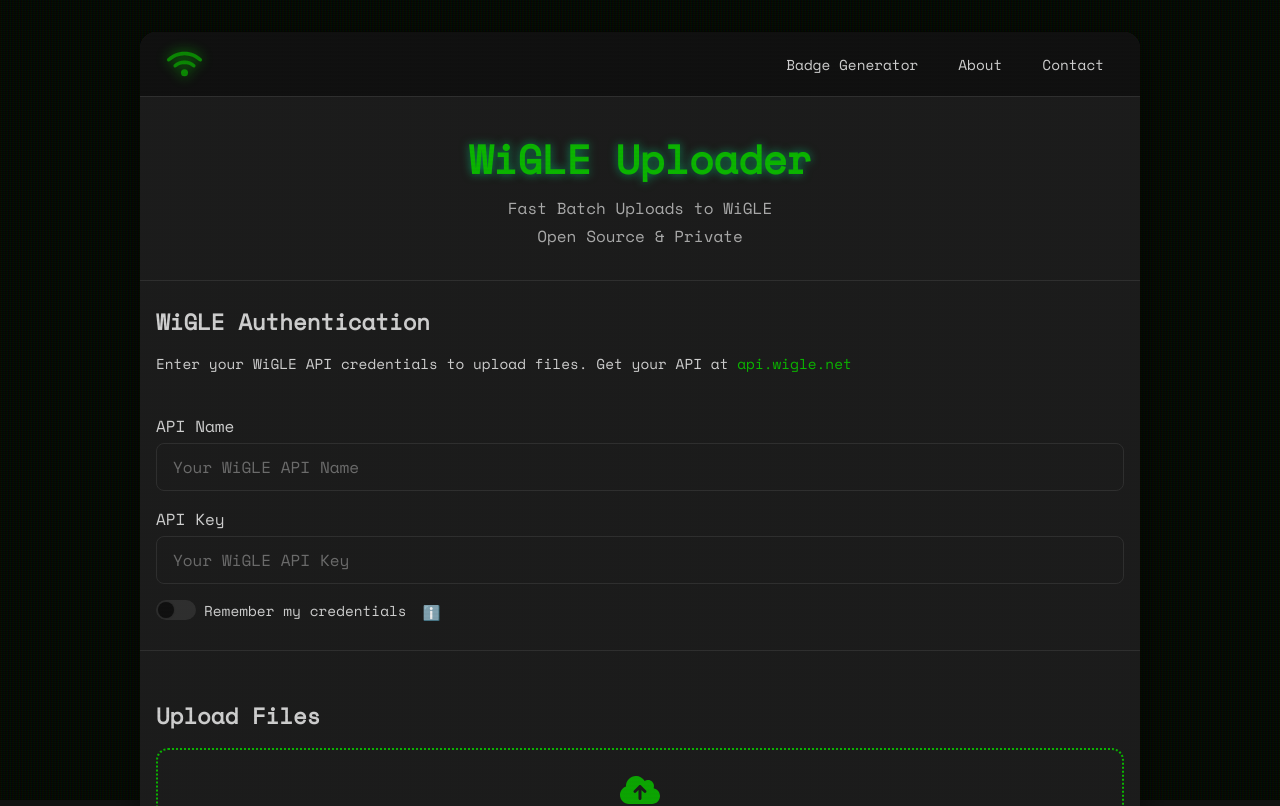
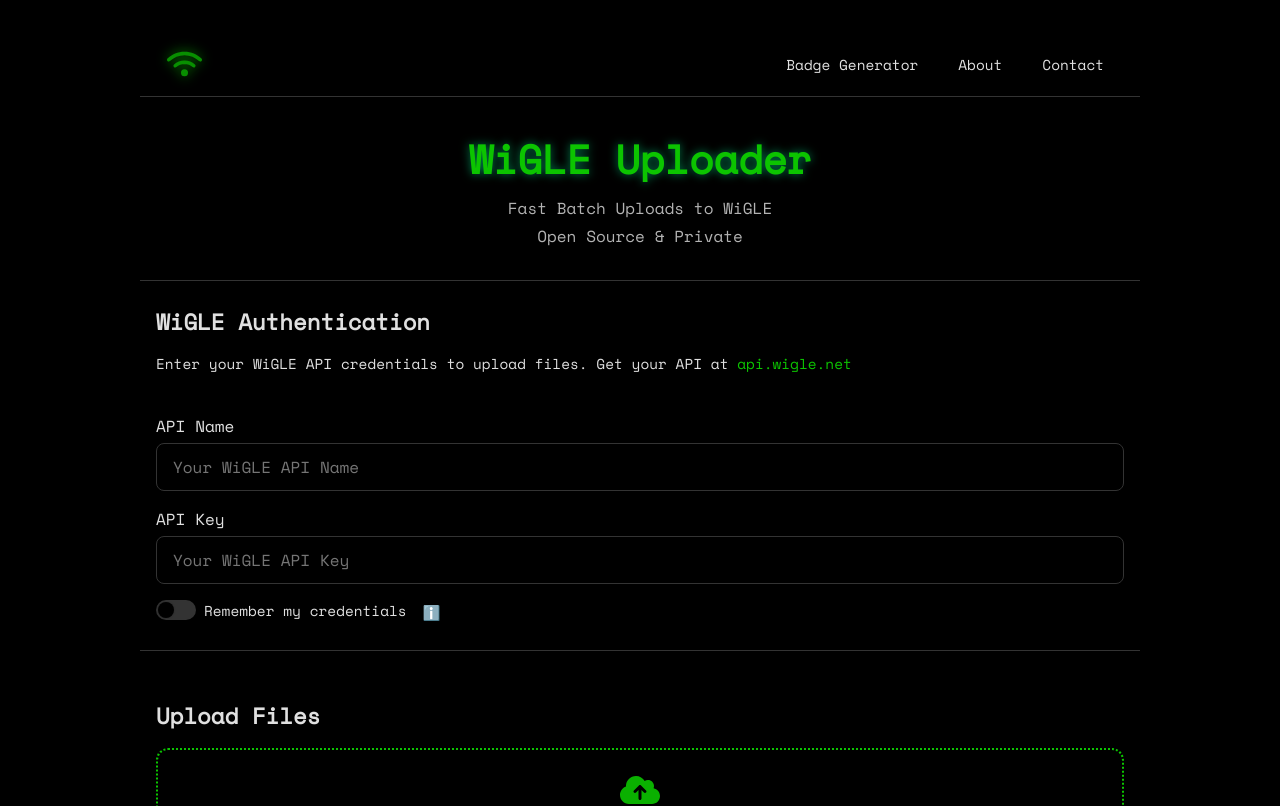
Before and after one commit to forresttindall/WiGLEUploader, a React (Create React App) app: page / in a window 1280 px wide. Shown: the top 806 px of the page. Built offline with nearby package versions, Linux system fonts and the light colour scheme; a web font is replaced by a local one.

Commit message:
ui fixes

```diff
--- a/src/App.css
+++ b/src/App.css
@@ -1,8 +1,8 @@
 @import url('https://fonts.googleapis.com/css2?family=Space+Mono&display=swap');
 
 :root {
-  --bg-color: #121212;
-  --card-bg: #1e1e1e;
+  --bg-color: #000000;
+  --card-bg: #000000;
   --primary-color: #0CC400;
   --secondary-color: #e0e0e0;
   --text-color: #e0e0e0;
@@ -43,19 +43,7 @@
   position: relative;
 }
 
-body:before {
-  content: '';
-  position: fixed;
-  top: 0;
-  left: 0;
-  right: 0;
-  bottom: 0;
-  background: linear-gradient(rgba(0, 0, 0, 0) 50%, rgba(5, 9, 0, 0.6) 50%),
-              linear-gradient(90deg, rgba(22, 0, 0, 0.8), rgba(0, 22, 0, 0.8), rgba(0, 0, 22, 0.8));
-  background-size: 100% 2px, 3px 100%;
-  z-index: -1;
-  pointer-events: none;
-}
+
 
 .App {
   min-height: 100vh;
@@ -71,16 +59,15 @@
 .container {
   width: 100%;
   max-width: 1000px;
-  background-color: var(--card-bg);
-  border-radius: var(--border-radius-lg);
-  box-shadow: 0 8px 32px rgba(0, 0, 0, 0.5);
+  background-color: transparent;
+  border-radius: 0;
+  box-shadow: none;
   overflow: hidden;
   display: flex;
   flex-direction: column;
-  margin-bottom: 2rem;
-  transition: all 0.3s ease;
   margin: 0 auto;
   padding: 0;
+  border: none;
 }
 
 .container > *:not(.nav-bar) {
@@ -394,26 +381,12 @@
 }
 
 .container {
-  animation: terminal-flicker 5s infinite;
+  animation: none;
 }
 
 /* Add a subtle scan line effect */
 .container::before {
-  content: "";
-  position: absolute;
-  top: 0;
-  left: 0;
-  width: 100%;
-  height: 100%;
-  background: linear-gradient(
-    to bottom,
-    transparent 0%,
-    rgba(32, 32, 32, 0.05) 50%,
-    transparent 100%
-  );
-  background-size: 100% 4px;
-  pointer-events: none;
-  z-index: 1;
+  display: none;
 }
 
 /* Custom scrollbar */
```
